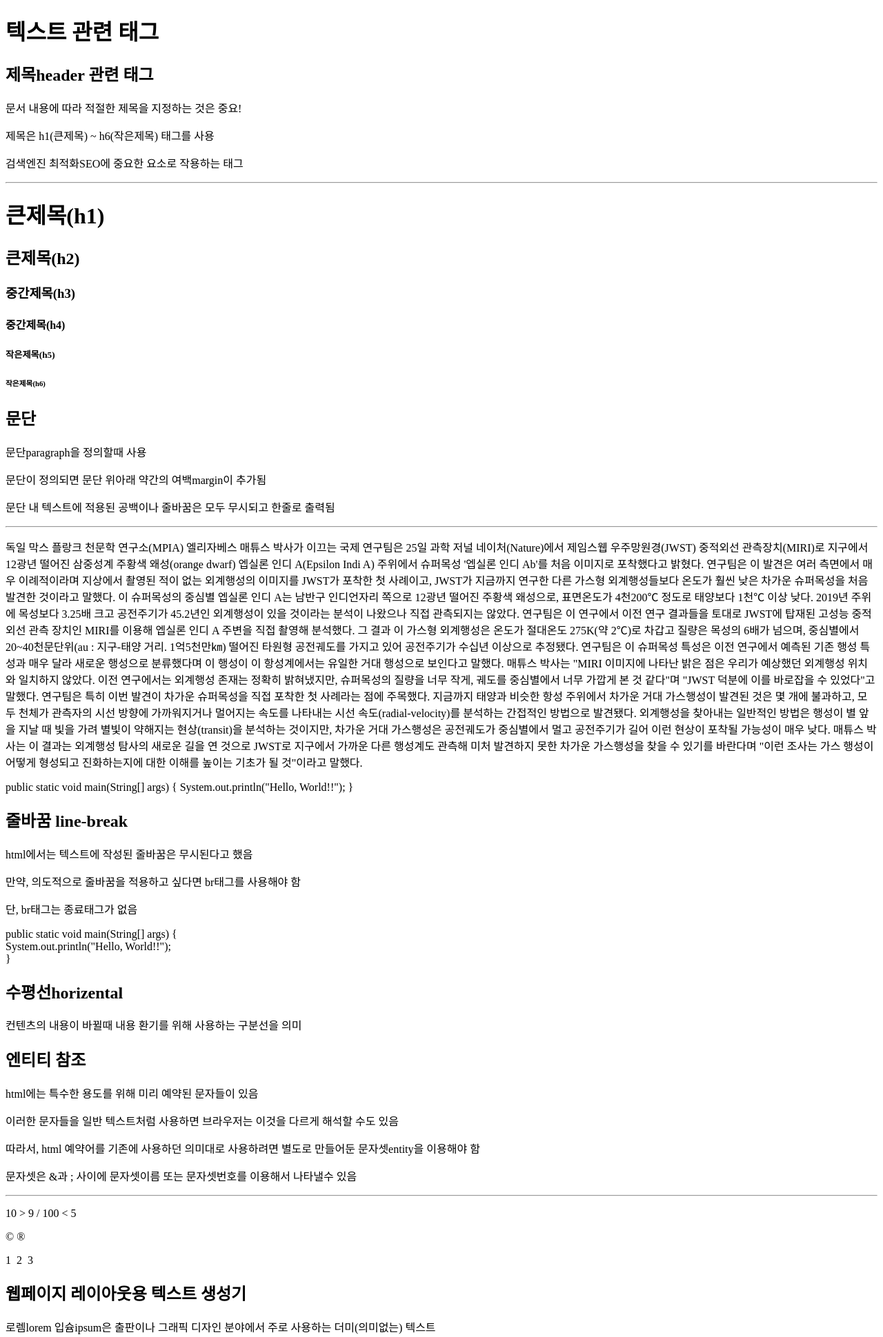
After one commit to sun12wook11/frontends2, a FastAPI app: template views/templates/html/02text.html in a window 1280 px wide. The commit adds this page. Shown: the top 1939 px of the page at 69% size. Run offline with FastAPI, Linux system fonts and the light colour scheme; the template is opened without the code that fills it, so the values that code supplies are empty.

Commit message:
html5 - 텍스트, 링크, 목록, 테이블 관련 태그

```diff
--- a/views/templates/html/01layout.html
+++ b/views/templates/html/01layout.html
@@ -26,6 +26,7 @@
     <p>브라우져에 의해 시각적요소로 나타나지는 않음</p>
 
     <h2>html 문서 구조</h2>
+    <a id="docstr"></a>
     <p>doctype</p>
     <p>html</p>
     <p>head</p>
--- /dev/null
+++ b/views/templates/html/02text.html
@@ -0,0 +1,139 @@
+<!DOCTYPE html>
+<html lang="ko">
+<head>
+    <meta charset="UTF-8">
+    <title>텍스트 관련 태그</title>
+</head>
+<body>
+    <h1>텍스트 관련 태그</h1>
+    <h2>제목header 관련 태그</h2>
+    <p>문서 내용에 따라 적절한 제목을 지정하는 것은 중요!</p>
+    <p>제목은 h1(큰제목) ~ h6(작은제목) 태그를 사용</p>
+    <p>검색엔진 최적화SEO에 중요한 요소로 작용하는 태그</p>
+    <hr>
+    <h1>큰제목(h1)</h1>
+    <h2>큰제목(h2)</h2>
+    <h3>중간제목(h3)</h3>
+    <h4>중간제목(h4)</h4>
+    <h5>작은제목(h5)</h5>
+    <h6>작은제목(h6)</h6>
+
+    <h2>문단</h2>
+    <p>문단paragraph을 정의할때 사용</p>
+    <p>문단이 정의되면 문단 위아래 약간의 여백margin이 추가됨</p>
+    <p>문단 내 텍스트에 적용된 공백이나 줄바꿈은 모두 무시되고 한줄로 출력됨</p>
+    <hr>
+    <p>독일 막스 플랑크 천문학 연구소(MPIA) 엘리자베스 매튜스 박사가 이끄는 국제 연구팀은 25일 과학 저널 네이처(Nature)에서 제임스웹 우주망원경(JWST) 중적외선 관측장치(MIRI)로 지구에서 12광년 떨어진 삼중성계 주황색 왜성(orange dwarf) 엡실론 인디 A(Epsilon Indi A) 주위에서 슈퍼목성 '엡실론 인디 Ab'를 처음 이미지로 포착했다고 밝혔다.
+
+        연구팀은 이 발견은 여러 측면에서 매우 이례적이라며 지상에서 촬영된 적이 없는 외계행성의 이미지를 JWST가 포착한 첫 사례이고, JWST가 지금까지 연구한 다른 가스형 외계행성들보다 온도가 훨씬 낮은 차가운 슈퍼목성을 처음 발견한 것이라고 말했다.
+
+        이 슈퍼목성의 중심별 엡실론 인디 A는 남반구 인디언자리 쪽으로 12광년 떨어진 주황색 왜성으로, 표면온도가 4천200℃ 정도로 태양보다 1천℃ 이상 낮다. 2019년 주위에 목성보다 3.25배 크고 공전주기가 45.2년인 외계행성이 있을 것이라는 분석이 나왔으나 직접 관측되지는 않았다.
+
+        연구팀은 이 연구에서 이전 연구 결과들을 토대로 JWST에 탑재된 고성능 중적외선 관측 장치인 MIRI를 이용해 엡실론 인디 A 주변을 직접 촬영해 분석했다.
+
+        그 결과 이 가스형 외계행성은 온도가 절대온도 275K(약 2℃)로 차갑고 질량은 목성의 6배가 넘으며, 중심별에서 20~40천문단위(au : 지구-태양 거리. 1억5천만㎞) 떨어진 타원형 공전궤도를 가지고 있어 공전주기가 수십년 이상으로 추정됐다.
+
+        연구팀은 이 슈퍼목성 특성은 이전 연구에서 예측된 기존 행성 특성과 매우 달라 새로운 행성으로 분류했다며 이 행성이 이 항성계에서는 유일한 거대 행성으로 보인다고 말했다.
+
+        매튜스 박사는 "MIRI 이미지에 나타난 밝은 점은 우리가 예상했던 외계행성 위치와 일치하지 않았다. 이전 연구에서는 외계행성 존재는 정확히 밝혀냈지만, 슈퍼목성의 질량을 너무 작게, 궤도를 중심별에서 너무 가깝게 본 것 같다"며 "JWST 덕분에 이를 바로잡을 수 있었다"고 말했다.
+
+        연구팀은 특히 이번 발견이 차가운 슈퍼목성을 직접 포착한 첫 사례라는 점에 주목했다.
+
+        지금까지 태양과 비슷한 항성 주위에서 차가운 거대 가스행성이 발견된 것은 몇 개에 불과하고, 모두 천체가 관측자의 시선 방향에 가까워지거나 멀어지는 속도를 나타내는 시선 속도(radial-velocity)를 분석하는 간접적인 방법으로 발견됐다.
+
+        외계행성을 찾아내는 일반적인 방법은 행성이 별 앞을 지날 때 빛을 가려 별빛이 약해지는 현상(transit)을 분석하는 것이지만, 차가운 거대 가스행성은 공전궤도가 중심별에서 멀고 공전주기가 길어 이런 현상이 포착될 가능성이 매우 낮다.
+
+        매튜스 박사는 이 결과는 외계행성 탐사의 새로운 길을 연 것으로 JWST로 지구에서 가까운 다른 행성계도 관측해 미처 발견하지 못한 차가운 가스행성을 찾을 수 있기를 바란다며 "이런 조사는 가스 행성이 어떻게 형성되고 진화하는지에 대한 이해를 높이는 기초가 될 것"이라고 말했다.
+    </p>
+    <p>
+        public static void main(String[] args) {
+            System.out.println("Hello, World!!");
+        }
+    </p>
+
+    <h2>줄바꿈 line-break</h2>
+    <p>html에서는 텍스트에 작성된 줄바꿈은 무시된다고 했음</p>
+    <p>만약, 의도적으로 줄바꿈을 적용하고 싶다면 br태그를 사용해야 함</p>
+    <p>단, br태그는 종료태그가 없음</p>
+    <p>
+        public static void main(String[] args) { <br>
+        System.out.println("Hello, World!!"); <br>
+        }
+    </p>
+
+    <h2>수평선horizental</h2>
+    <p>컨텐츠의 내용이 바뀔때 내용 환기를 위해 사용하는 구분선을 의미</p>
+
+    <h2>엔티티 참조</h2>
+    <p>html에는 특수한 용도를 위해 미리 예약된 문자들이 있음</p>
+    <p>이러한 문자들을 일반 텍스트처럼 사용하면
+        브라우저는 이것을 다르게 해석할 수도 있음</p>
+    <p>따라서, html 예약어를 기존에 사용하던 의미대로
+        사용하려면 별도로 만들어둔 문자셋entity을 이용해야 함</p>
+    <p>문자셋은 &amp;과 &semi; 사이에 문자셋이름 또는
+            문자셋번호를 이용해서 나타낼수 있음</p>
+    <hr>
+    <p>10 &gt; 9 &sol; 100 &lt; 5</p>
+    <p>&copy; &reg;</p>
+    <p>1 &nbsp;2 &nbsp;3</p>
+
+    <h2>웹페이지 레이아웃용 텍스트 생성기</h2>
+    <p>로렘lorem 입슘ipsum은 출판이나 그래픽 디자인 분야에서
+        주로 사용하는 더미(의미없는) 텍스트</p>
+    <p>디자인을 위해 자리 표시 역할을 담당하는 텍스트들을 의미</p>
+    <p>lipsum.com &sol; hanipsum.com</p>
+
+    <h2>텍스트 꾸밈 태그</h2>
+    <p>문단내 텍스트들을 다르게 표시해서 강조,환기 효과를 얻기 위해 사용</p>
+    <p>텍스트를 단순히 진하게 표시 - bold 태그 사용</p>
+    <p>텍스트를 강조의 의미로 진하게 표시 - strong 태그 사용</p>
+    <p>텍스트를 단순히 기울여서 표시 - italic 태그 사용</p>
+    <p>텍스트를 강조의 의미로 기울여서 표시 - emphasize 태그 사용</p>
+    <hr>
+    <p>시간은 <b>금이라구</b>, 친구!!</p>
+    <p>시간은 <strong>금이라구</strong>, 친구!!</p>
+    <p>시간은 <i>금이라구</i>, 친구!!</p>
+    <p>시간은 <em>금이라구</em>, 친구!!</p>
+    <p>시간은 금이라구, 친구!!</p>
+    <p>시간은 금이라구, 친구!!</p>
+
+    <hr>
+    <p>수식이나 기호에 위첨자를 나타내려면 superscript 태그 사용</p>
+    <p>수식이나 기호에 아래첨자를 나타내려면 subscript 태그 사용</p>
+    <p>논문에 사용하는 기호를 나타내려면 latex을 이용해야 함</p>
+    <p>피타고라스 정리 : a<sup>2</sup> = b<sup>2</sup> + c<sup>2</sup></p>
+    <p>특수 상대성 이론 : E = mc<sup>2</sup></p>
+    <p>물 : H<sub>2</sub>O, 이산화탄소 : CO<sub>2</sub></p>
+
+    <hr>
+    <p>ins 태그</p>
+    <p>del 태그</p>
+    <p>mark 태그</p>
+    <p><ins>a<sup>2</sup> = b<sup>2</sup> + c<sup>2</sup></ins>는
+        수학 역사상 가장 중요한 식 중의 하나로 여겨지고 있다</p>
+    <p>이 벽화가 그려진 시기는 <del>청동기</del> 신석기이다.</p>
+    <p><mark>시간은 금이라구, 친구!!</mark></p>
+
+    <hr>
+    <p>kbd 태그</p>
+    <p>pre 태그</p>
+    <p>윈도우를 종료하려면 <kbd>Alt</kbd> + <kbd>F4</kbd>를 누르면 됩니다</p>
+    <pre>
+    public static void main(String[] args) {
+    System.out.println("Hello, World!!");
+    }
+    </pre>
+
+    <h2>인용</h2>
+    <p>짧은 인용은 q태그를, 긴 인용은 blockquote 태그를 사용</p>
+    <p>
+        고블린이 한숨을 쉬며 말했다.
+        <q>시간은 금이라구, 친구!!</q>
+    </p>
+    <p>
+        고블린이 한숨을 쉬며 말했다.
+        <blockquote>시간은 금이라구, 친구!!</blockquote>
+    </p>
+
+</body>
+</html>
--- a/views/templates/html/index.html
+++ b/views/templates/html/index.html
@@ -8,6 +8,8 @@
     <h1>HTML5</h1>
     <ul>
         <li>01 - HTML 레이아웃 [<a href="/html/layout">이동</a>]</li>
+        <li>02 - 텍스트 [<a href="/html/text">이동</a>]</li>
+        <li>03 - 링크[<a href="/html/link">이동</a>]</li>
     </ul>
 </body>
 </html>
```
Also changed, not shown: app/routes/html.py (+17 -1 lines), views/templates/emp/emp.html (+7 -0 lines), views/templates/html/03link.html (added, +47 -0 lines), views/templates/html/04list.html (added, +99 -0 lines), views/templates/html/05table.html (added, +102 -0 lines).
